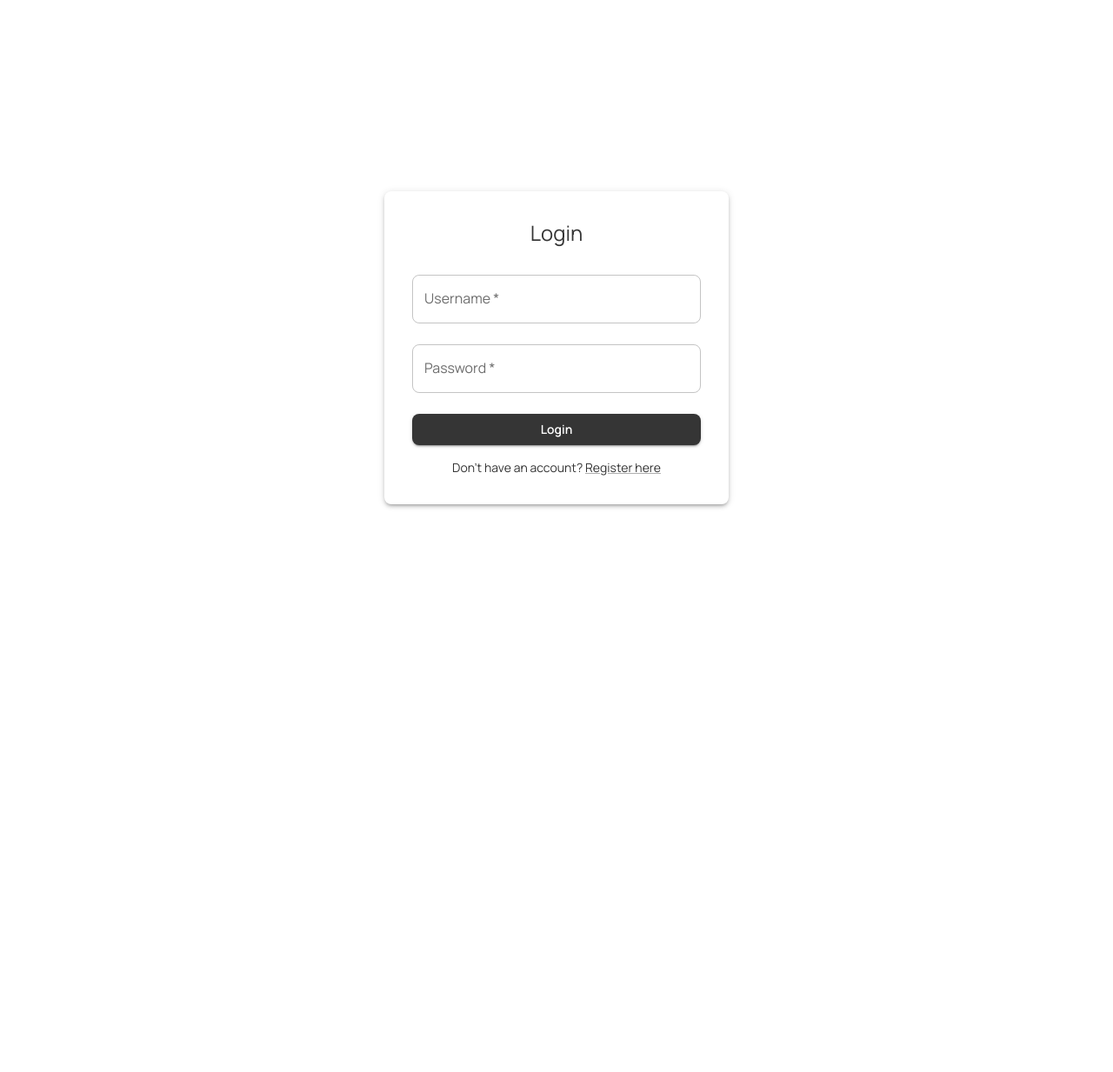
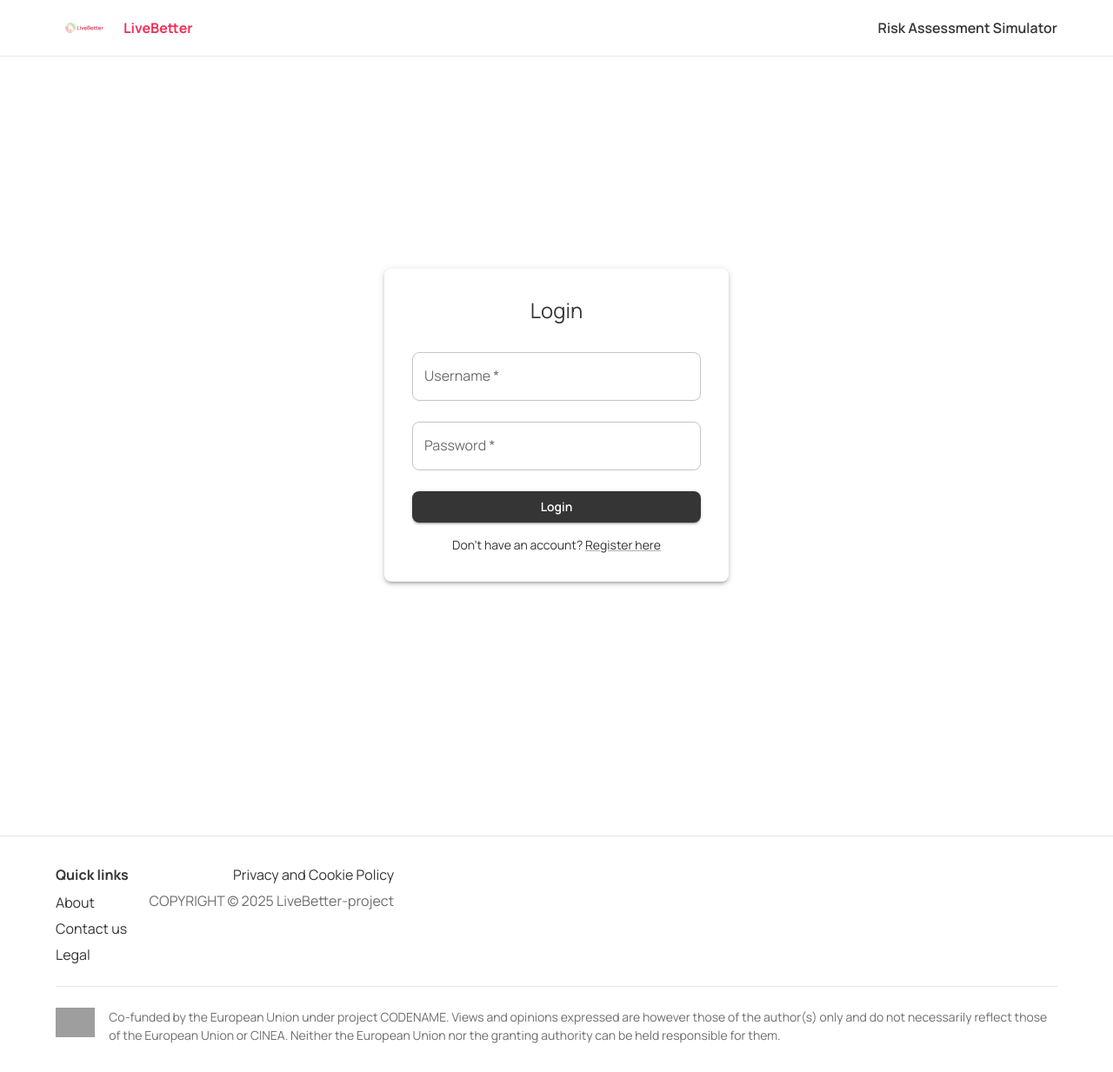
Before and after one commit to LiveBetter-project/retrofin-frontend, a React (Create React App) app in the folder s342-front/: page /login in a window 1280 px wide. Shown: the whole page at 87% size. Before the commit the page ends 800 px from the top, so only its background shows below. Built offline with nearby package versions, Linux system fonts and the light colour scheme; grey boxes are pictures that could not be loaded.

Commit message:
footer and header update

```diff
--- /dev/null
+++ b/s342-front/src/components/layout/AppLayout.js
@@ -0,0 +1,23 @@
+import React from "react";
+import { Outlet } from "react-router-dom";
+import { Box, Container } from "@mui/material";
+import Header from "./Header";
+import Footer from "./Footer";
+
+const AppLayout = () => {
+  return (
+    <Box sx={{ minHeight: "100vh", display: "flex", flexDirection: "column" }}>
+      <Header />
+
+      <Box component="main" sx={{ flex: 1, py: 3 }}>
+        <Container maxWidth="lg">
+          <Outlet />
+        </Container>
+      </Box>
+
+      <Footer />
+    </Box>
+  );
+};
+
+export default AppLayout;
--- /dev/null
+++ b/s342-front/src/components/layout/Footer.js
@@ -0,0 +1,86 @@
+import React from "react";
+import {
+  Box,
+  Container,
+  Grid,
+  Link,
+  Stack,
+  Typography,
+} from "@mui/material";
+import { Link as RouterLink } from "react-router-dom";
+import LifeLogo from "../../assets/life-logo.svg";
+
+const Footer = () => {
+  return (
+    <Box
+      component="footer"
+      sx={{
+        mt: 6,
+        borderTop: "1px solid",
+        borderColor: "divider",
+        bgcolor: "background.paper",
+      }}
+    >
+      <Container maxWidth="lg" sx={{ py: 4 }}>
+        <Grid container spacing={3}>
+          <Grid item xs={12} md={4}>
+            <Typography sx={{ fontWeight: 700, mb: 1 }}>
+              Quick links
+            </Typography>
+            <Stack spacing={0.75}>
+              <Link component={RouterLink} to="/about" underline="hover" color="text.primary">
+                About
+              </Link>
+              <Link component={RouterLink} to="/contact" underline="hover" color="text.primary">
+                Contact us
+              </Link>
+              <Link component={RouterLink} to="/legal" underline="hover" color="text.primary">
+                Legal
+              </Link>
+            </Stack>
+          </Grid>
+
+          <Grid item xs={12} md={8}>
+            <Stack spacing={0.75} alignItems={{ xs: "flex-start", md: "flex-end" }}>
+              <Link
+                component={RouterLink}
+                to="/privacy"
+                underline="hover"
+                color="text.primary"
+              >
+                Privacy and Cookie Policy
+              </Link>
+              <Typography sx={{ color: "text.secondary" }}>
+                COPYRIGHT © 2025 LiveBetter-project
+              </Typography>
+            </Stack>
+          </Grid>
+        </Grid>
+
+        <Box
+          sx={{
+            mt: 3,
+            pt: 3,
+            borderTop: "1px solid",
+            borderColor: "divider",
+            display: "flex",
+            gap: 2,
+            alignItems: "flex-start",
+          }}
+        >
+          <Box
+            component="img"
+            src={LifeLogo}
+            alt="LIFE Programme"
+            sx={{ height: 34, width: "auto", flexShrink: 0 }}
+          />
+          <Typography sx={{ color: "text.secondary", fontSize: 14, lineHeight: 1.5 }}>
+            Co-funded by the European Union under project CODENAME. Views and opinions expressed are however those of the author(s) only and do not necessarily reflect those of the European Union or CINEA. Neither the European Union nor the granting authority can be held responsible for them.
+          </Typography>
+        </Box>
+      </Container>
+    </Box>
+  );
+};
+
+export default Footer;
--- /dev/null
+++ b/s342-front/src/components/layout/Header.js
@@ -0,0 +1,48 @@
+import React from "react";
+import { AppBar, Box, Container, Toolbar, Typography } from "@mui/material";
+import { Link as RouterLink } from "react-router-dom";
+import Logo from "../Logo";
+
+const Header = () => {
+  return (
+    <AppBar
+      position="sticky"
+      elevation={0}
+      color="transparent"
+      sx={{
+        bgcolor: "background.paper",
+        borderBottom: "1px solid",
+        borderColor: "divider",
+        zIndex: (t) => t.zIndex.drawer + 1,
+      }}
+    >
+      <Toolbar disableGutters sx={{ minHeight: 72 }}>
+        <Container
+          maxWidth="lg"
+          sx={{ display: "flex", alignItems: "center", gap: 1.5 }}
+        >
+          <Box
+            component={RouterLink}
+            to="/"
+            sx={{ display: "flex", alignItems: "center", gap: 1.5 }}
+          >
+            <Logo height={34} />
+            <Typography
+              sx={{ fontWeight: 700, color: "secondary.main", lineHeight: 1 }}
+            >
+              LiveBetter
+            </Typography>
+          </Box>
+
+          <Box sx={{ flex: 1 }} />
+
+          <Typography sx={{ fontWeight: 600, color: "text.primary" }}>
+            Risk Assessment Simulator
+          </Typography>
+        </Container>
+      </Toolbar>
+    </AppBar>
+  );
+};
+
+export default Header;
--- a/s342-front/src/routes/Routes.js
+++ b/s342-front/src/routes/Routes.js
@@ -5,12 +5,16 @@ import { ProtectedRoute } from "./ProtectedRoute";
 import Login from "../pages/Login";
 import Register from "../pages/Register";
 import Dashboard from "../pages/Dashboard";
+import AppLayout from "../components/layout/AppLayout";
 
 const routesForPublic = [
-  {
-    path: "/home",
-    element: <div>Home Page</div>,
-  },
+  { path: "/home", element: <div>Home Page</div> },
+
+  // placeholders so footer links don't bounce to wildcard
+  { path: "/about", element: <div>About (placeholder)</div> },
+  { path: "/contact", element: <div>Contact us (placeholder)</div> },
+  { path: "/legal", element: <div>Legal (placeholder)</div> },
+  { path: "/privacy", element: <div>Privacy and Cookie Policy (placeholder)</div> },
 ];
 
 const routesForAuthenticatedOnly = [
@@ -18,27 +22,15 @@ const routesForAuthenticatedOnly = [
     path: "/",
     element: <ProtectedRoute />,
     children: [
-      {
-        index: true,
-        element: <Dashboard />,
-      },
-      {
-        path: "dashboard",
-        element: <Dashboard />,
-      },
+      { index: true, element: <Dashboard /> },
+      { path: "dashboard", element: <Dashboard /> },
     ],
   },
 ];
 
 const routesForNotAuthenticatedOnly = [
-  {
-    path: "/login",
-    element: <Login />,
-  },
-  {
-    path: "/register",
-    element: <Register />,
-  },
+  { path: "/login", element: <Login /> },
+  { path: "/register", element: <Register /> },
 ];
 
 const Routes = () => {
@@ -47,12 +39,15 @@ const Routes = () => {
   const router = useMemo(
     () =>
       createBrowserRouter([
-        ...routesForPublic,
-        ...(!token ? routesForNotAuthenticatedOnly : []),
-        ...routesForAuthenticatedOnly,
         {
-          path: "*",
-          element: <Navigate to={token ? "/" : "/login"} replace />,
+          path: "/",
+          element: <AppLayout />,
+          children: [
+            ...routesForPublic,
+            ...(!token ? routesForNotAuthenticatedOnly : []),
+            ...routesForAuthenticatedOnly,
+            { path: "*", element: <Navigate to={token ? "/" : "/login"} replace /> },
+          ],
         },
       ]),
     [token]
```
Also changed, not shown: s342-front/src/components/layout/index.js (added, +10 -0 lines).
